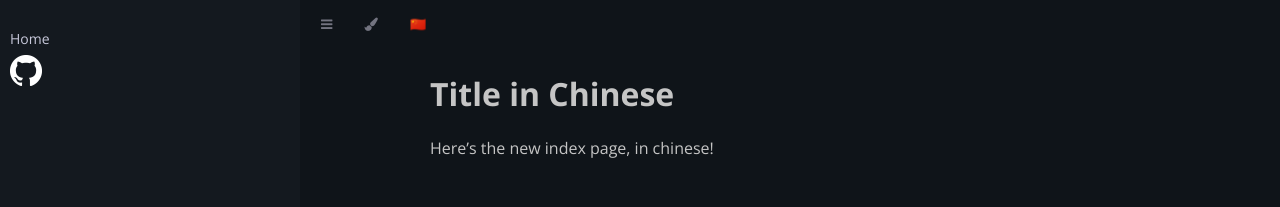
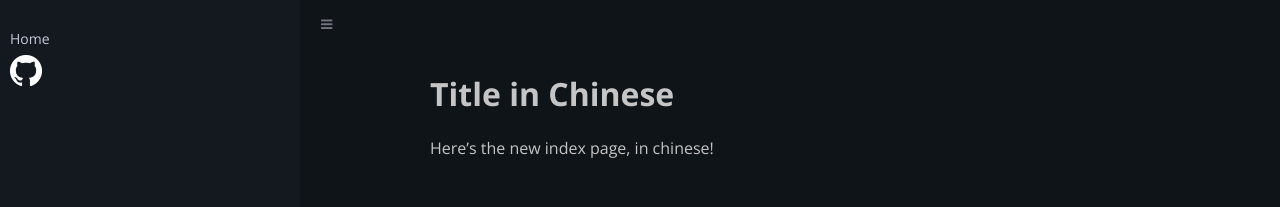
Before and after one commit to la-philosophie/cours, a Jekyll site: the page built from zh/index.md, in a window 1280 px wide. Shown: the top 207 px of the page. Built offline with Jekyll 4.4.1, drawn with Linux system fonts in a browser that asks for light colours.

Commit message:
Update default.html
suppression du changement de langue et de thème (je garde celui-ci car il passe bien sur tablette / smartphone et il est agréable pour les yeux)

```diff
--- a/_layouts/default.html
+++ b/_layouts/default.html
@@ -263,12 +263,6 @@
                         <button id="sidebar-toggle" class="icon-button" type="button" title="Toggle Table of Contents" aria-label="Toggle Table of Contents" aria-controls="sidebar">
                             <i class="fa fa-bars"></i>
                         </button>
-                        <button id="theme-toggle" class="icon-button" type="button" title="Change theme" aria-label="Change theme" aria-haspopup="true" aria-expanded="false" aria-controls="theme-list">
-                            <i class="fa fa-paint-brush"></i>
-                        </button>
-                        <button id="lang-toggle" class="icon-button" type="button" title="Change language" aria-label="Change language" aria-haspopup="true" aria-expanded="false" aria-controls="lang-list">
-                            <i class="fa flag-placeholder lang-is-{{ thislang }}"></i>
-                        </button>
                     </div>
                     <ul id="theme-list" class="button-popup theme-popup" aria-label="Themes" role="menu">
                         <li role="none"><button role="menuitem" class="theme" id="light">Light</button></li>
```
